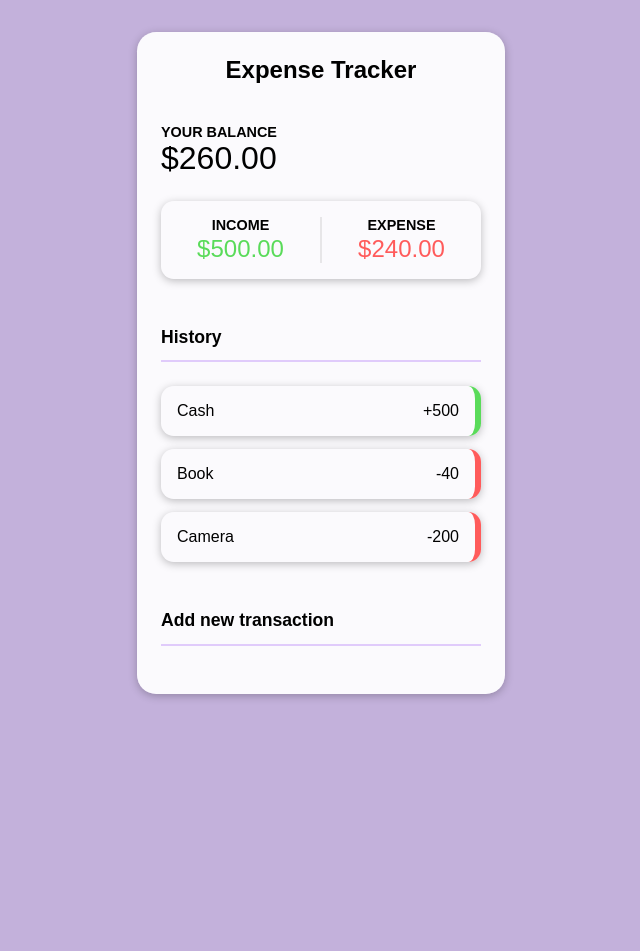
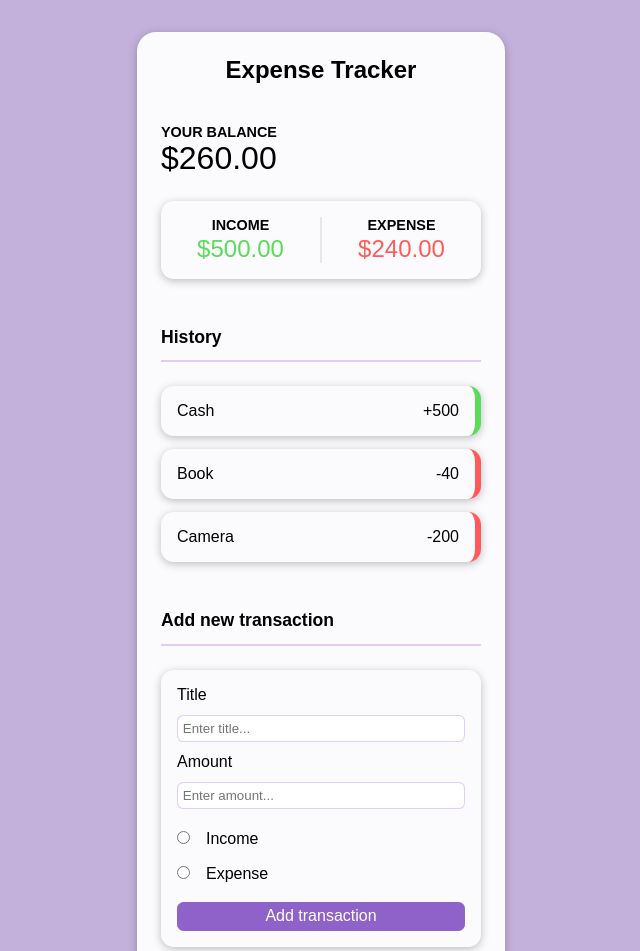
Before and after one commit to GabrielLiima/expense-tracker, a React (Create React App) app: page / in a window 1280 px wide. Shown: the top 951 px of the page, without its empty margins (319-959 px from the left). Before the commit the page ends 800 px from the top, so only its background shows below. Built offline with nearby package versions, Linux system fonts and the light colour scheme.

Commit message:
create 'ItemForm' component

```diff
--- a/src/App.js
+++ b/src/App.js
@@ -4,6 +4,7 @@ import Section from "./components/UI/Section";
 import Card from "./components/UI/Card";
 import Expense from "./components/expenses/Expense";
 import ItemList from "./components/items/ItemList";
+import ItemForm from "./components/items/ItemForm";
 
 function App() {
   const items = [
@@ -31,6 +32,7 @@ function App() {
       <Section>History</Section>
       <ItemList items={items} />
       <Section>Add new transaction</Section>
+      <ItemForm />
     </Card>
   );
 }
--- /dev/null
+++ b/src/components/items/ItemForm.js
@@ -0,0 +1,28 @@
+import classes from "./ItemForm.module.css";
+import Card from "../UI/Card";
+
+const ItemForm = () => {
+  return (
+    <Card className={classes.wrapper}>
+      <form>
+        <label htmlFor="title">Title</label>
+        <input id="title" type="text" placeholder="Enter title..."></input>
+        <label htmlFor="amount">Amount</label>
+        <input id="amount" type="number" placeholder="Enter amount..."></input>
+        <div className={classes["radio-buttons"]}>
+          <div>
+            <input id="income" type="radio" name="item-type"></input>
+            <label htmlFor="income">Income</label>
+          </div>
+          <div>
+            <input id="expense" type="radio" name="item-type"></input>
+            <label htmlFor="expense">Expense</label>
+          </div>
+        </div>
+        <button type="submit">Add transaction</button>
+      </form>
+    </Card>
+  );
+};
+
+export default ItemForm;
--- /dev/null
+++ b/src/components/items/ItemForm.module.css
@@ -0,0 +1,40 @@
+form {
+  display: flex;
+  flex-direction: column;
+}
+
+form input {
+  border-radius: 0.4rem;
+  border: 1px solid rgba(197, 157, 250, 0.5);
+  padding: 0.3rem;
+  margin: 0.7rem 0;
+}
+
+.radio-buttons label {
+  margin-left: 1rem;
+}
+
+.radio-buttons {
+  display: flex;
+  flex-direction: column;
+}
+
+form input:focus {
+  border-color: rgb(174, 120, 245);
+  outline: none;
+}
+
+form button {
+  background-color: rgb(143, 98, 202);
+  border-radius: 0.4rem;
+  border: 1px solid rgb(143, 98, 202);
+  margin-top: 0.7rem;
+  font: inherit;
+  padding: 0.3rem;
+  color: rgb(255, 255, 255);
+}
+
+.wrapper {
+  padding: 1rem;
+  border-radius: 0.8rem;
+}
```
